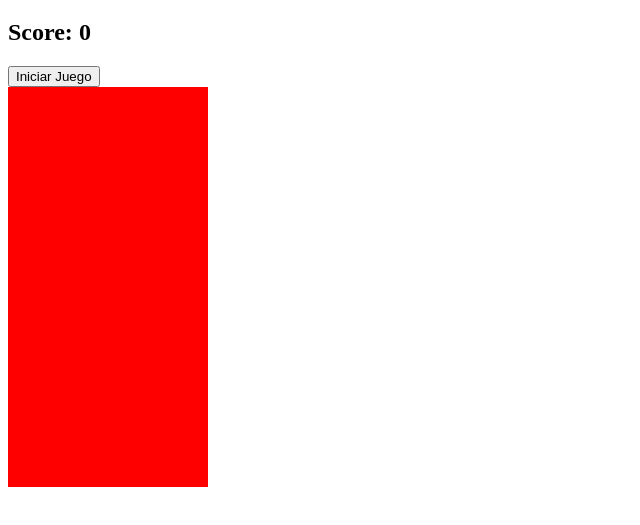
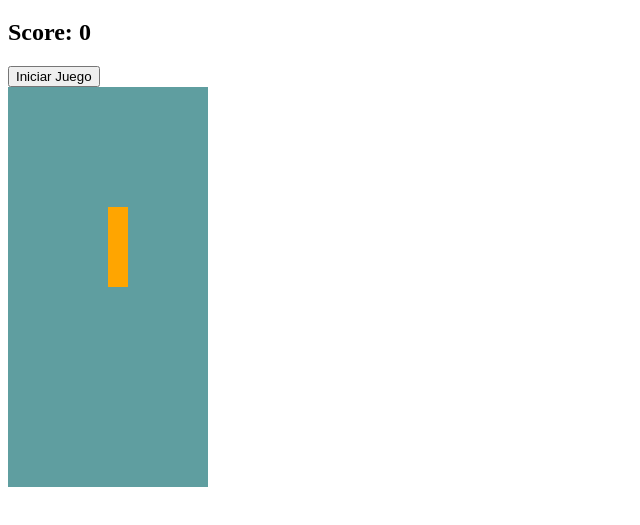
Before and after one commit to dariojim01/tetris, a website: page index.html in a window 1280 px wide. Shown: the part 61-586 px from the top of the page, without its empty margins (0-640 px from the left). Drawn offline with Linux system fonts and the light colour scheme.

Commit message:
cargar tetrominos, dibujar, borrar y mover hacia abajo

```diff
--- a/app.js
+++ b/app.js
@@ -4,11 +4,77 @@ document.addEventListener("DOMContentLoaded", () => {
     const ScoreDisplay = document.querySelector('#score');
     const StartButton = document.querySelector('#start-button');
 
+    const ancho = 10;
 
+    //Cargar  tetrominos con sus diferentes rotaciones
+    const lTetra=[
+        [1, ancho+1, ancho*2+1, 2],
+        [ancho, ancho+1, ancho+2, ancho*2+2],
+        [1, ancho+1, ancho*2+1, ancho*2],
+        [ancho, ancho*2, ancho*2+1, ancho*2+2]
+    ];
 
+    const zTetra=[
+        [0,ancho,ancho+1,ancho*2+1],
+        [ancho+1, ancho+2,ancho*2,ancho*2+1],
+        [0,ancho,ancho+1,ancho*2+1],
+        [ancho+1, ancho+2,ancho*2,ancho*2+1]
+    ];
 
+    const tTetra=[
+        [1,ancho,ancho+1,ancho+2],
+        [1,ancho+1,ancho+2,ancho*2+1],
+        [ancho,ancho+1,ancho+2,ancho*2+1],
+        [1,ancho,ancho+1,ancho*2+1]
+    ];
 
-    nst width = 10;
-    const heigth = 20;
-    console.log(squares);
+    const oTetra=[
+        [0,1,ancho,ancho+1],
+        [0,1,ancho,ancho+1],
+        [0,1,ancho,ancho+1],
+        [0,1,ancho,ancho+1]
+    ];
+
+    const iTetra=[
+        [1,ancho+1,ancho*2+1,ancho*3+1],
+        [ancho,ancho+1,ancho+2,ancho+3],
+        [1,ancho+1,ancho*2+1,ancho*3+1],
+        [ancho,ancho+1,ancho+2,ancho+3]
+    ];
+
+    const tetrominos = [lTetra, zTetra, tTetra, oTetra, iTetra];
+
+    let actualPosition = 4;
+    let actualRotation = 0;
+
+    let random = Math.floor(Math.random()*tetrominos.length);
+    //Seleccion del tetromino aleatoria
+    let actual = tetrominos[random][actualRotation];
+    //let actual = tetrominos[0][1];
+
+//Mover el tetromino para abajo
+let intervalo= setInterval(moveDown, 800);
+function moveDown(){
+    unDraw();
+    actualPosition=actualPosition+ancho;
+    draw();
+
+}
+
+    //Dibujar el tetromino en el grid
+
+    function draw(){
+        actual.forEach(index=>{
+            squares[actualPosition+index].classList.add('tetromino');
+        })
+    }
+
+    draw();
+
+    function unDraw(){
+        actual.forEach(index =>{
+            squares[actualPosition+index].classList.remove('tetromino');
+        })
+    }
+
 });
--- a/styles.css
+++ b/styles.css
@@ -3,11 +3,15 @@
  height: 400px;
  display: flex;
  flex-wrap: wrap;
- background-color: yellow;
+ background-color: cadetblue;
 }
 
 .grid div {
     height: 20px;
     width: 20px;
-    background-color: red;
+   /* background-color: red;*/
 }
+
+.tetromino {
+    background-color: orange;
+}
```
